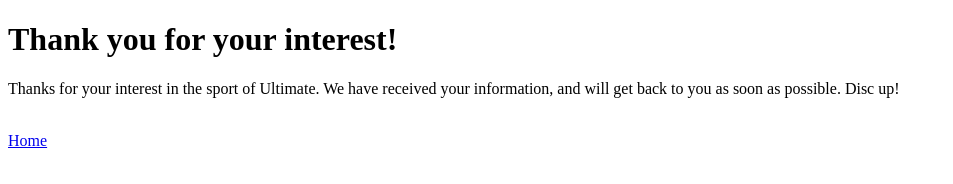
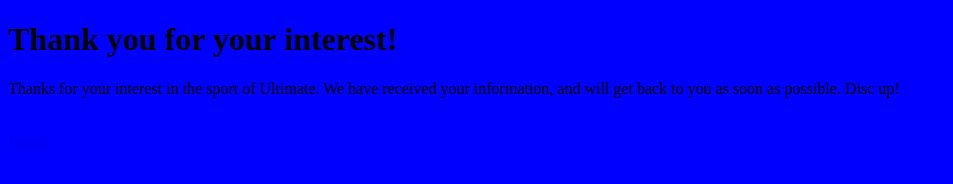
Before and after one commit to pholls/pholls.github.io, a plain HTML site: page page2.html in a window 1280 px wide. Shown: the whole page, without its empty margins (0-953 px from the left). Drawn offline with Linux system fonts and the light colour scheme.

Commit message:
change form method to get on index.html. add blue background to style.css

```diff
--- a/style.css
+++ b/style.css
@@ -0,0 +1,3 @@
+body {
+  background: blue;
+}
```
Also changed, not shown: index.html (+1 -1 lines).
